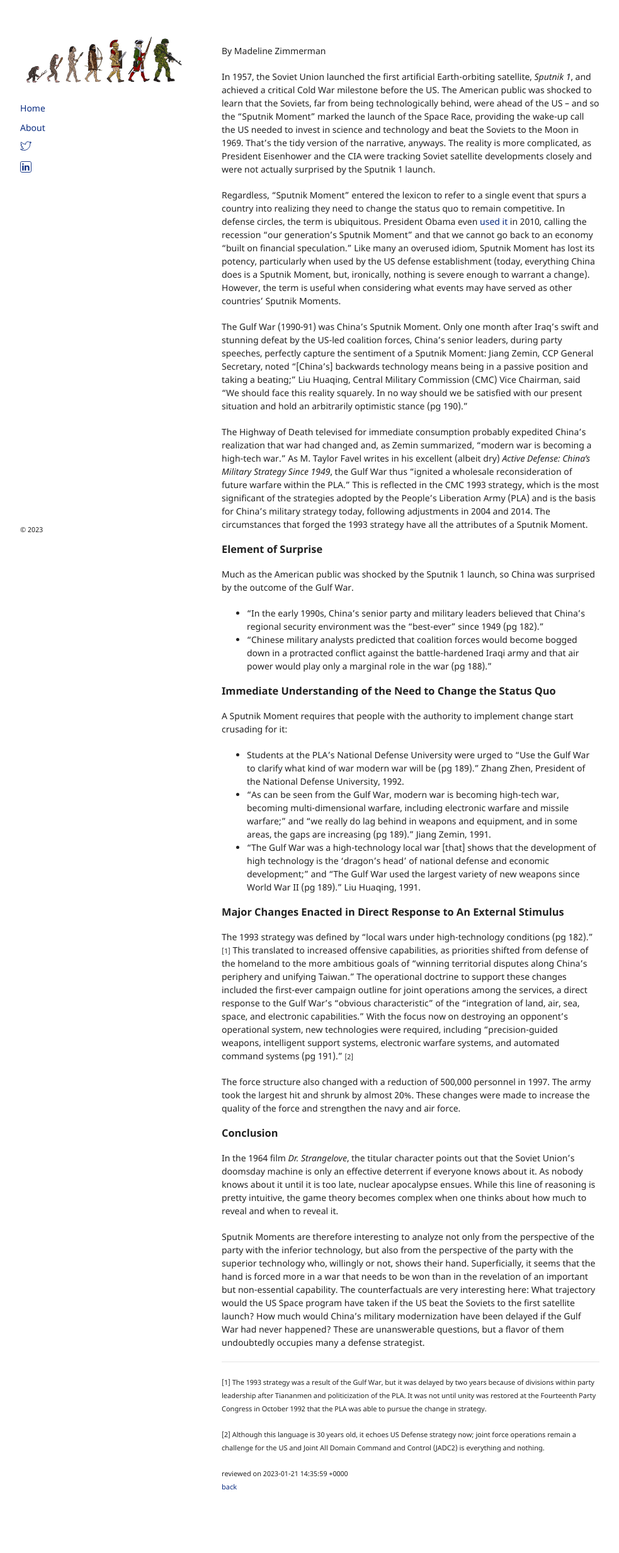
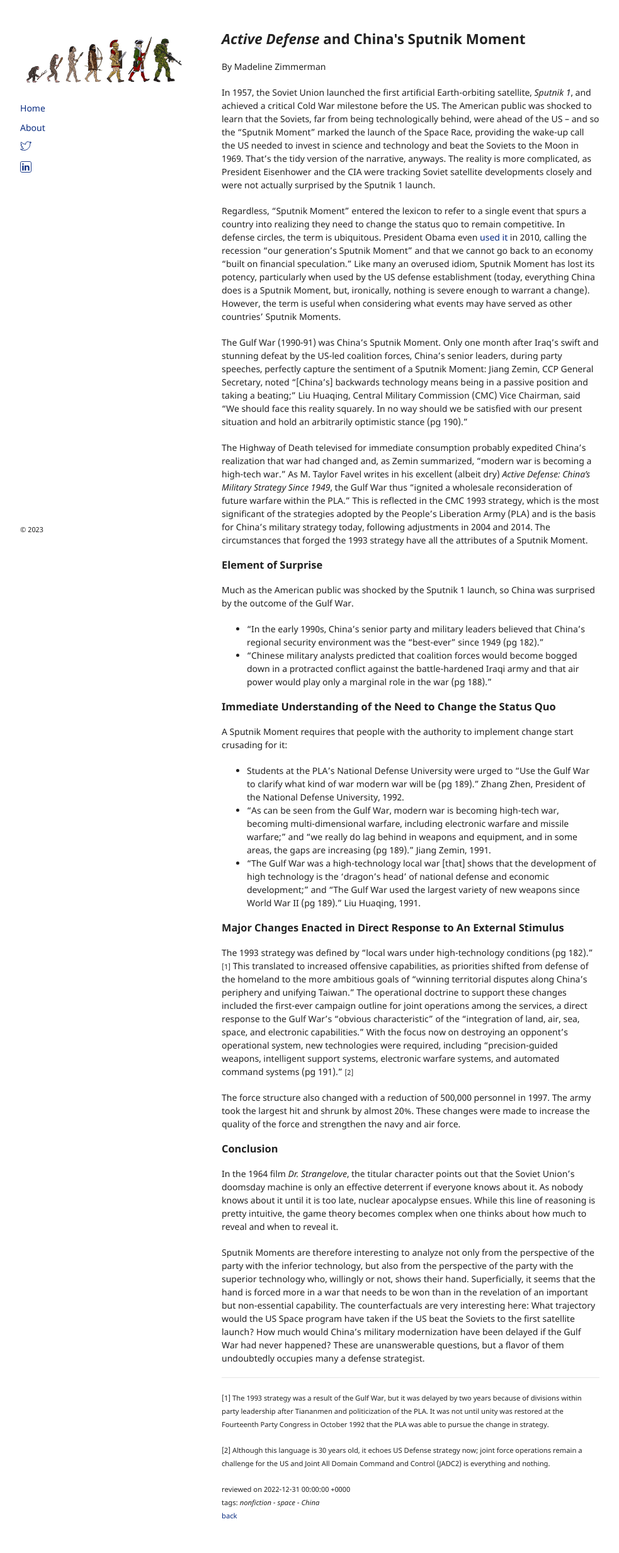
Before and after one commit to gordonhart/kinetic.reviews, a Jekyll site: the page built from _posts/2022-12-31-active-defense.md, in a window 1280 px wide. Shown: the whole page at 63% size, without its empty margins (148-1131 px from the left). Built offline with Jekyll 4.4.1, drawn with Linux system fonts in a browser that asks for light colours; our own code applies the rules of GitHub Pages for plain Markdown files; the repository's description, which GitHub fills in, is left out; before the commit the page ends 2420 px from its top, so only the background shows below that.

Commit message:
Update CSS

```diff
--- a/_includes/row.html
+++ b/_includes/row.html
@@ -4,7 +4,7 @@
   <td />
   <td>
     <div>
-      <a href="posts/{{ post.date }}-{{ post.slug }}">
+      <a href="{{ post.url }}">
         {% if post.author %}<i>{% endif %}{{ post.title }}{% if post.author %}</i>{% endif %}
       </a>
       {% if post.year %}({{ post.year }}){% endif %}
--- a/_posts/2022-12-31-active-defense.md
+++ b/_posts/2022-12-31-active-defense.md
@@ -1,7 +1,8 @@
 ---
 layout: post
 title: "<i>Active Defense</i> and China's Sputnik Moment"
-blurb: The Gulf War (1990-91) was China’s Sputnik Moment. Only one month after Iraq’s swift and stunning defeat by the US-led coalition forces, China’s senior leaders, during party speeches, perfectly capture the sentiment of a Sputnik Moment: Jiang Zemin, CCP General Secretary, noted "[China’s] backwards technology means being in a passive position and taking a beating."
+blurb: |
+  The Gulf War (1990-91) was China’s Sputnik Moment. Only one month after Iraq’s swift and stunning defeat by the US-led coalition forces, China’s senior leaders, during party speeches, perfectly capture the sentiment of a Sputnik Moment: Jiang Zemin, CCP General Secretary, noted "[China’s] backwards technology means being in a passive position and taking a beating."
 tags:
   - nonfiction
   - space
--- a/_sass/constants.scss
+++ b/_sass/constants.scss
@@ -12,6 +12,6 @@
 $width-section-min: 500px;
 $width-section-max: 600px;
 
-$font-size-large: 24px;
+$font-size-large: 1.6em;
 $font-size-normal: 14px;
-$font-size-small: 11px;
+$font-size-small: 0.8em;
--- a/_sass/theme.scss
+++ b/_sass/theme.scss
@@ -50,10 +50,6 @@
 
 h1 {
   font-size: $font-size-large;
-
-  &.subtitled {
-    margin: 0 0 $gap-half;
-  }
 }
 
 
@@ -164,12 +160,11 @@
 
     nav {
       flex-direction: row;
-      justify-content: flex-end;
     }
+  }
 
-    small {
-      float: right;
-    }
+  header nav {
+    float: right;
   }
 
   section {
```
